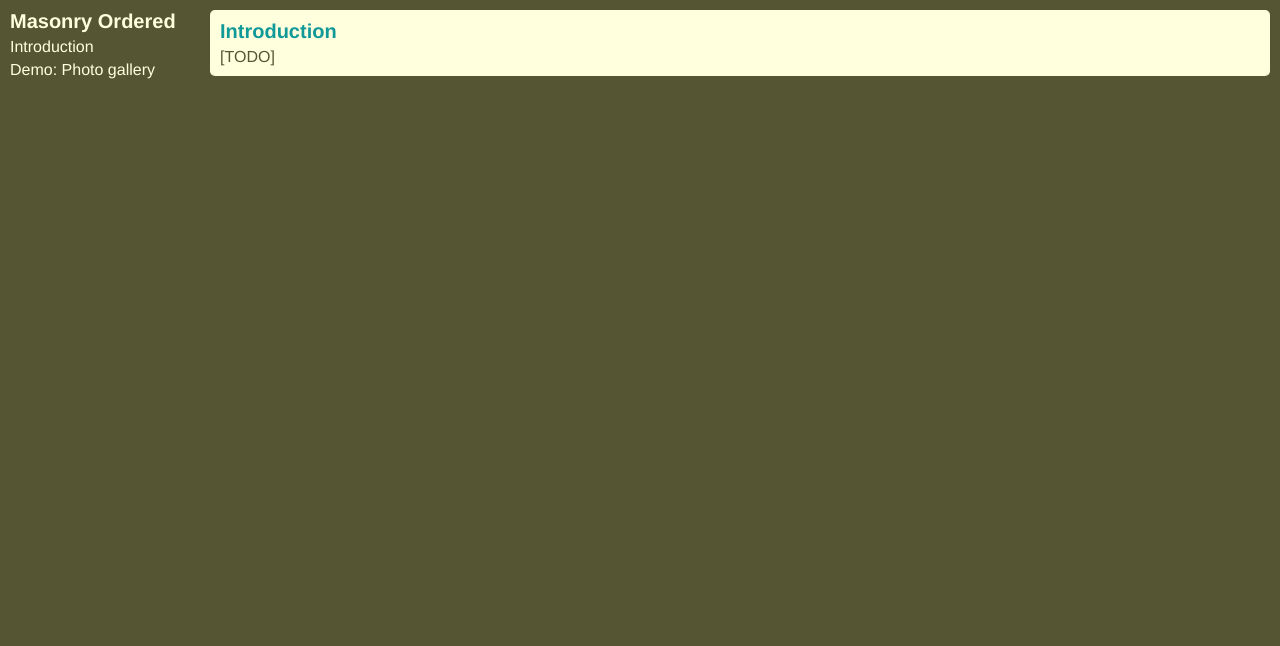
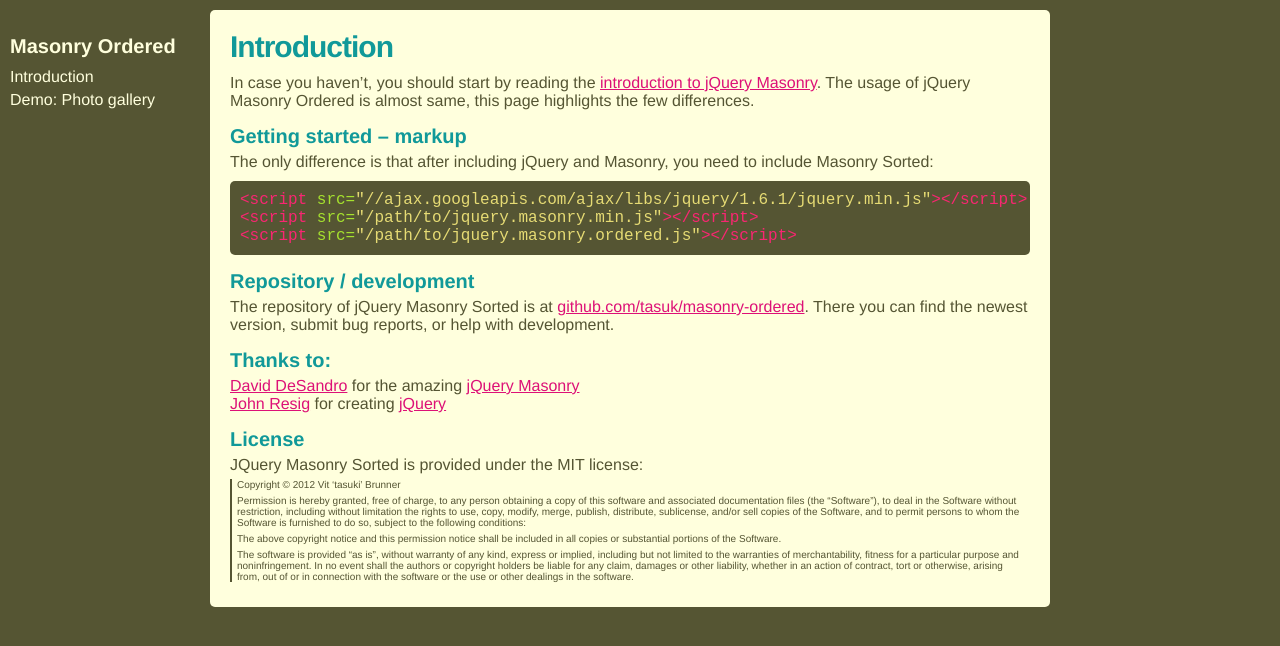
Before and after one commit to tasuki/masonry-ordered, a Jekyll site: the page built from _posts/1970-01-01-introduction.md, in a window 1280 px wide. Shown: the top 646 px of the page. Built offline with Jekyll 4.4.1, drawn with Linux system fonts in a browser that asks for light colours; nearby versions of some CDN libraries.

Commit message:
start writing documentation, add pygments

```diff
--- a/_config.yml
+++ b/_config.yml
@@ -1,2 +1,3 @@
 name: jQuery Masonry Ordered
 permalink: /:title
+pygments: true
--- a/_layouts/default.html
+++ b/_layouts/default.html
@@ -7,6 +7,7 @@
 	<title>{% if page.category != 'home' %}{{ page.title }} &ndash; {% endif %}{{ site.name }}</title>
 	<link rel="icon" type="image/ico" href="{{ path }}img/favicon.ico"/>
 	<link rel="stylesheet" href="{{ path }}css/style.css" />
+	<link rel="stylesheet" href="{{ path }}css/pygments.css" />
 	<link rel="stylesheet" href="{{ path }}css/jquery-ui.css" />
 	<script type="text/javascript" src="http://ajax.googleapis.com/ajax/libs/jquery/1.7.1/jquery.min.js"></script>
 	<script type="text/javascript" src="http://ajax.googleapis.com/ajax/libs/jqueryui/1.8.16/jquery-ui.min.js"></script>
@@ -24,7 +25,7 @@
 		</ul>
 	</div>
 
-	<div id="content">
+	<div id="content" class="{{ page.class }}">
 		{{ content }}
 	</div>
 </body>
--- a/_posts/1970-01-01-introduction.md
+++ b/_posts/1970-01-01-introduction.md
@@ -1,7 +1,37 @@
 ---
 layout: default
+class: docs
 ---
 
 #Introduction
 
-[TODO]
+In case you haven't, you should start by reading the [introduction to jQuery Masonry](http://masonry.desandro.com/docs/intro.html). The usage of jQuery Masonry Ordered is almost same, this page highlights the few differences.
+
+## Getting started -- markup
+
+The only difference is that after including jQuery and Masonry, you need to include Masonry Sorted:
+
+{% highlight html %}
+<script src="//ajax.googleapis.com/ajax/libs/jquery/1.6.1/jquery.min.js"></script>
+<script src="/path/to/jquery.masonry.min.js"></script>
+<script src="/path/to/jquery.masonry.ordered.js"></script>
+{% endhighlight %}
+
+## Repository / development
+
+The repository of jQuery Masonry Sorted is at [github.com/tasuk/masonry-ordered](http://github.com/tasuk/masonry-ordered). There you can find the newest version, submit bug reports, or help with development.
+
+## Thanks to:
+- [David DeSandro](http://desandro.com/) for the amazing [jQuery Masonry](http://masonry.desandro.com/)
+- [John Resig](http://ejohn.org/) for creating [jQuery](http://jquery.com/)
+
+## License
+JQuery Masonry Sorted is provided under the MIT license:
+
+> Copyright &copy; 2012 Vit 'tasuki' Brunner
+>
+> Permission is hereby granted, free of charge, to any person obtaining a copy of this software and associated documentation files (the "Software"), to deal in the Software without restriction, including without limitation the rights to use, copy, modify, merge, publish, distribute, sublicense, and/or sell copies of the Software, and to permit persons to whom the Software is furnished to do so, subject to the following conditions:
+>
+> The above copyright notice and this permission notice shall be included in all copies or substantial portions of the Software.
+>
+> The software is provided "as is", without warranty of any kind, express or implied, including but not limited to the warranties of merchantability, fitness for a particular purpose and noninfringement. In no event shall the authors or copyright holders be liable for any claim, damages or other liability, whether in an action of contract, tort or otherwise, arising from, out of or in connection with the software or the use or other dealings in the software.
--- /dev/null
+++ b/css/pygments.css
@@ -0,0 +1,59 @@
+.hll { background-color: #49483e }
+.c { color: #75715e } /* Comment */
+.err { color: #960050; background-color: #1e0010 } /* Error */
+.k { color: #66d9ef } /* Keyword */
+.l { color: #ae81ff } /* Literal */
+.n { color: #f8f8f2 } /* Name */
+.o { color: #f92672 } /* Operator */
+.p { color: #f8f8f2 } /* Punctuation */
+.cm { color: #75715e } /* Comment.Multiline */
+.cp { color: #75715e } /* Comment.Preproc */
+.c1 { color: #75715e } /* Comment.Single */
+.cs { color: #75715e } /* Comment.Special */
+.ge { font-style: italic } /* Generic.Emph */
+.gs { font-weight: bold } /* Generic.Strong */
+.kc { color: #66d9ef } /* Keyword.Constant */
+.kd { color: #66d9ef } /* Keyword.Declaration */
+.kn { color: #f92672 } /* Keyword.Namespace */
+.kp { color: #66d9ef } /* Keyword.Pseudo */
+.kr { color: #66d9ef } /* Keyword.Reserved */
+.kt { color: #66d9ef } /* Keyword.Type */
+.ld { color: #e6db74 } /* Literal.Date */
+.m { color: #ae81ff } /* Literal.Number */
+.s { color: #e6db74 } /* Literal.String */
+.na { color: #a6e22e } /* Name.Attribute */
+.nb { color: #f8f8f2 } /* Name.Builtin */
+.nc { color: #a6e22e } /* Name.Class */
+.no { color: #66d9ef } /* Name.Constant */
+.nd { color: #a6e22e } /* Name.Decorator */
+.ni { color: #f8f8f2 } /* Name.Entity */
+.ne { color: #a6e22e } /* Name.Exception */
+.nf { color: #a6e22e } /* Name.Function */
+.nl { color: #f8f8f2 } /* Name.Label */
+.nn { color: #f8f8f2 } /* Name.Namespace */
+.nx { color: #a6e22e } /* Name.Other */
+.py { color: #f8f8f2 } /* Name.Property */
+.nt { color: #f92672 } /* Name.Tag */
+.nv { color: #f8f8f2 } /* Name.Variable */
+.ow { color: #f92672 } /* Operator.Word */
+.w { color: #f8f8f2 } /* Text.Whitespace */
+.mf { color: #ae81ff } /* Literal.Number.Float */
+.mh { color: #ae81ff } /* Literal.Number.Hex */
+.mi { color: #ae81ff } /* Literal.Number.Integer */
+.mo { color: #ae81ff } /* Literal.Number.Oct */
+.sb { color: #e6db74 } /* Literal.String.Backtick */
+.sc { color: #e6db74 } /* Literal.String.Char */
+.sd { color: #e6db74 } /* Literal.String.Doc */
+.s2 { color: #e6db74 } /* Literal.String.Double */
+.se { color: #ae81ff } /* Literal.String.Escape */
+.sh { color: #e6db74 } /* Literal.String.Heredoc */
+.si { color: #e6db74 } /* Literal.String.Interpol */
+.sx { color: #e6db74 } /* Literal.String.Other */
+.sr { color: #e6db74 } /* Literal.String.Regex */
+.s1 { color: #e6db74 } /* Literal.String.Single */
+.ss { color: #e6db74 } /* Literal.String.Symbol */
+.bp { color: #f8f8f2 } /* Name.Builtin.Pseudo */
+.vc { color: #f8f8f2 } /* Name.Variable.Class */
+.vg { color: #f8f8f2 } /* Name.Variable.Global */
+.vi { color: #f8f8f2 } /* Name.Variable.Instance */
+.il { color: #ae81ff } /* Literal.Number.Integer.Long */
--- a/css/style.css
+++ b/css/style.css
@@ -2,18 +2,27 @@
 .clear { clear: both; }
 
 body { background: #553; color: #FFD; font-family: Ubuntu, Helvetica, Arial, sans-serif; font-size: 16px; padding: 10px; }
+a { color: #D17; }
+a:hover { text-decoration: none; }
 
-h1 { color: #199; font-size: 20px; margin-bottom: 5px; }
+h1, #content.docs h2, #content.docs h3 { color: #199; margin-bottom: 10px; }
+blockquote { border-left: 2px solid #553; font-size: 10px; padding: 0px 5px; }
+p { margin: 5px 0px; }
 .left { float: left; }
 .right { float: right; }
 .padmore { padding: 10px; }
 
 #navigation { position: absolute; width: 180px; }
+#navigation h1 { font-size: 20px; margin-top: 25px; }
 #navigation li { list-style-type: none; margin-top: 5px; }
 #navigation a { color: #FFD; text-decoration: none; }
 #navigation a:hover { text-decoration: underline; }
 
 #content { background: #FFD; border-radius: 5px; color: #553; padding: 10px; margin-left: 200px; }
+#content.docs { max-width: 800px; padding: 20px; }
+#content.docs h1 { font-size: 30px; letter-spacing: -1px; }
+#content.docs h2 { font-size: 20px; margin: 15px 0px 5px 0px; }
+#content.docs li { list-style-type: none; }
 .item { background: #199; color: #FFD; float: left; font-size: 20px; margin: 10px; padding: 10px; width: 200px; border-radius: 5px; }
 .item a { color: #FFD; }
 .item a:hover { text-decoration: none; }
@@ -34,3 +43,5 @@
 #slider-explanation { margin-right: 330px; }
 #slider-wrap { float: right; margin: 10px; width: 300px; }
 #slider { font-size: 13px; }
+
+.highlight { background: #553; border-radius: 5px; color: #FFD; margin: 10px 0px; padding: 10px; }
```
